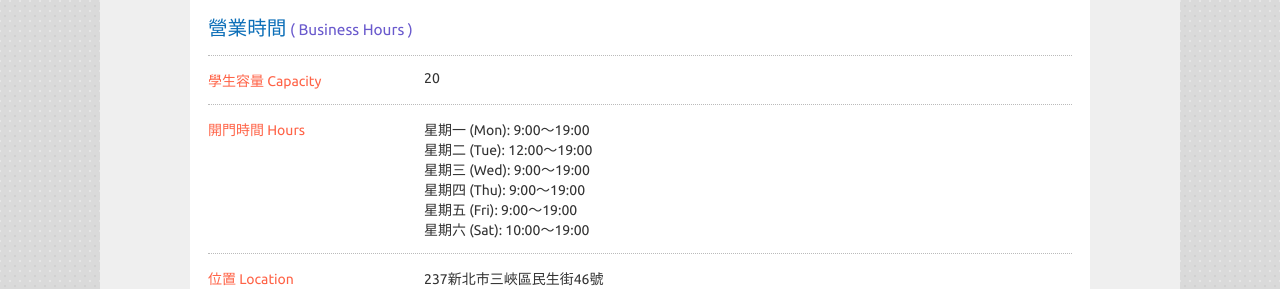
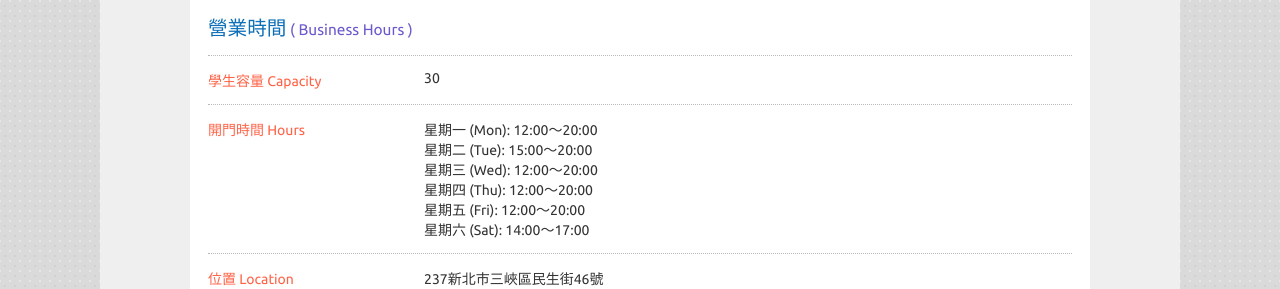
Before and after one commit to thechildrens/thechildrens.github.io, a Next.js app: page /about in a window 1280 px wide. Shown: the part 629-918 px from the top of the page. Built offline with nearby package versions, Linux system fonts and the light colour scheme.

Commit message:
text, schedule updates

```diff
--- a/pages/about/index.js
+++ b/pages/about/index.js
@@ -76,22 +76,22 @@ export default function About() {
         <div className="card-list">
           <div className="card-item">
             <div className="card-item-key">學生容量 Capacity</div>
-            <div className="card-item-value">20</div>
+            <div className="card-item-value">30</div>
           </div>
           <div className="card-item">
             <div className="card-item-key">開門時間 Hours</div>
             <div className="card-item-value">
-              星期一 (Mon): 9:00～19:00
+              星期一 (Mon): 12:00～20:00
               <br />
-              星期二 (Tue): 12:00～19:00
+              星期二 (Tue): 15:00～20:00
               <br />
-              星期三 (Wed): 9:00～19:00
+              星期三 (Wed): 12:00～20:00
               <br />
-              星期四 (Thu): 9:00～19:00
+              星期四 (Thu): 12:00～20:00
               <br />
-              星期五 (Fri): 9:00～19:00
+              星期五 (Fri): 12:00～20:00
               <br />
-              星期六 (Sat): 10:00～19:00
+              星期六 (Sat): 14:00～17:00
             </div>
           </div>
           <div className="card-item">
--- a/pages/index.js
+++ b/pages/index.js
@@ -32,7 +32,7 @@ export default function Home() {
             <div className="translation">自我覺知發展。</div>
           </div>
           <div className="lane">
-            Resilience, Strength and Weakness Balance
+            Resilience, Balance of Strength and Weakness
             <div className="translation">心理韌性 / 優缺勢平衡。</div>
           </div>
         </div>
```
